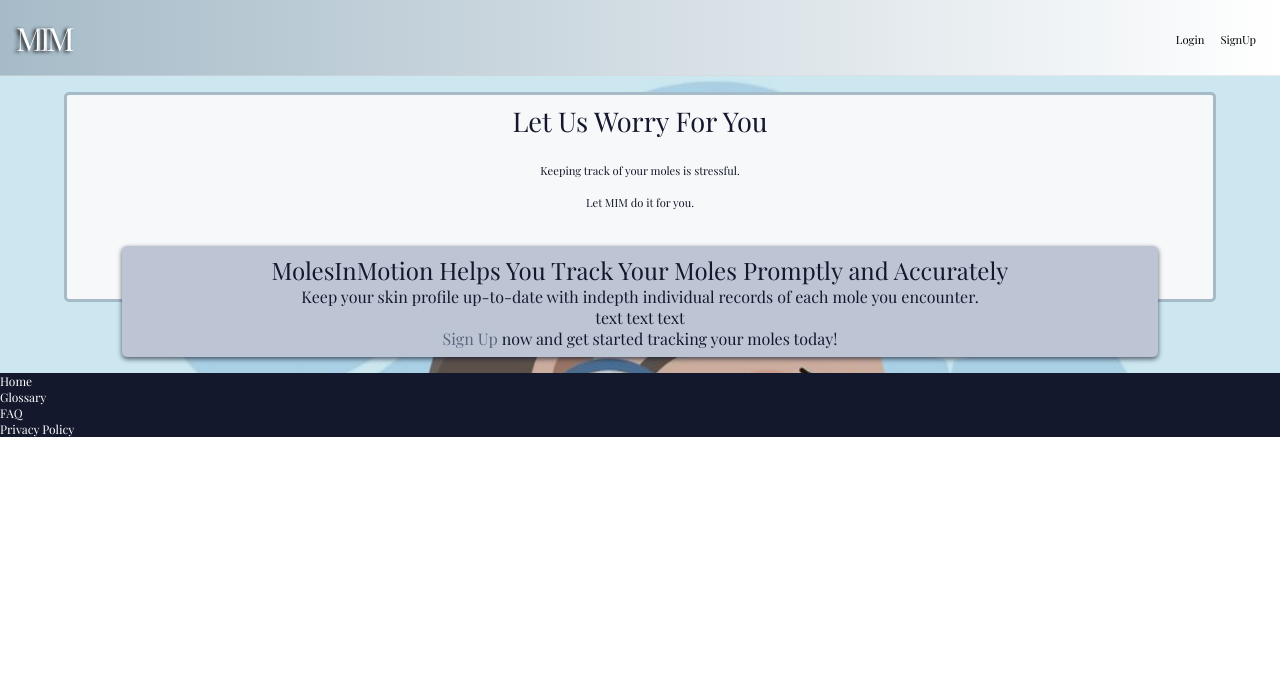
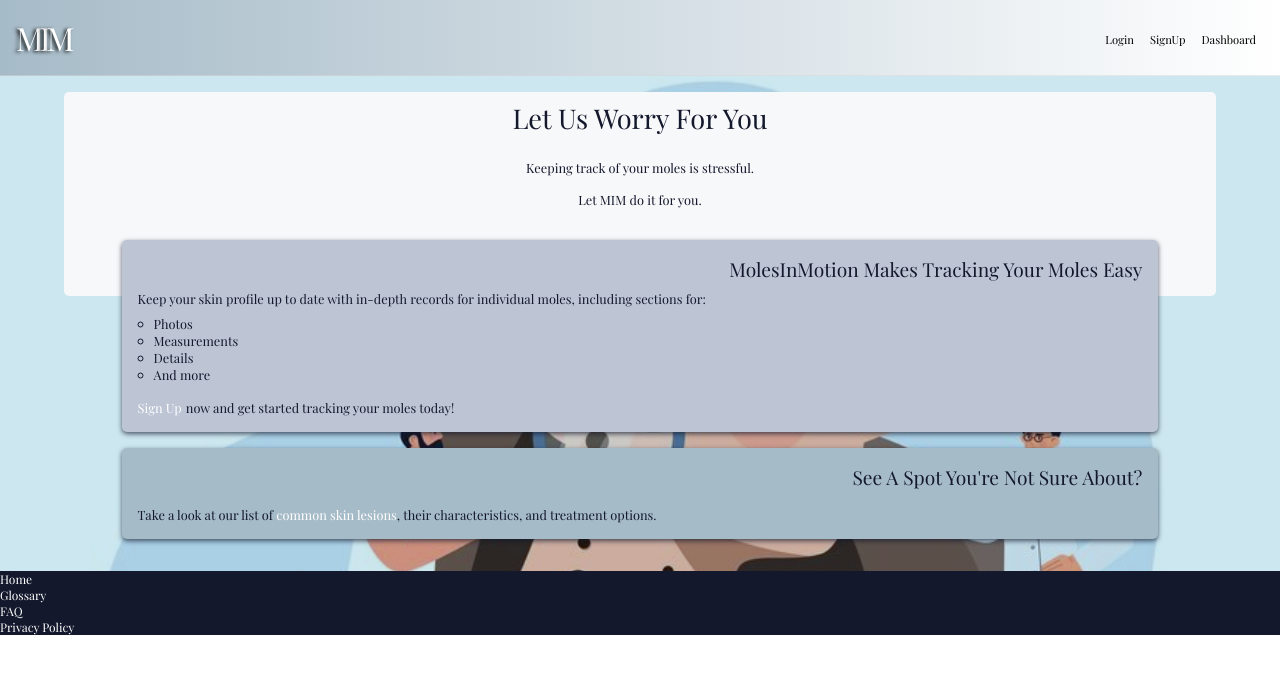
Before and after one commit to sstockall/MIM-client, a React (Create React App) app: page / in a window 1280 px wide. Shown: the top 674 px of the page. Built offline with nearby package versions, Linux system fonts and the light colour scheme.

Commit message:
Finished styling homepage, working on dashboard

```diff
--- a/src/components/Header/Header.js
+++ b/src/components/Header/Header.js
@@ -15,6 +15,7 @@ function Header() {
             <nav className='header__nav'>
                 <NavLink to='/login' className='header__nav-link'>Login</NavLink>
                 <NavLink to='/signup' className='header__nav-link'>SignUp</NavLink>
+                <NavLink to='/dashboard' className='header__nav-link'>Dashboard</NavLink>
             </nav>
         </header>
      );
--- a/src/pages/HomePage/HomePage.js
+++ b/src/pages/HomePage/HomePage.js
@@ -14,14 +14,29 @@ function HomePage() {
                 </section>
                 <section className='home__info'>
                     <div className='home__info-inner'>
-                        <h2 className='home__info-header'>MolesInMotion Helps You Track Your Moles Promptly and Accurately </h2>
+                        <h2 className='home__info-header'><span className='home__info-header--mim'>MolesInMotion</span> Makes Tracking Your Moles Easy</h2>
                         <div className='home__info-textbox'>
-                            <p className='home__info-text'>Keep your skin profile up-to-date with indepth individual records of each mole you encounter.</p>
-                            <p className='home__info-text'>text text text</p>
+                            <p className='home__info-text'>Keep your skin profile up to date with in-depth records for individual moles, including sections for:</p>
+                            <ul className='home__info-list'>
+                                <li className='home__list-item'>Photos</li>
+                                <li className='home__list-item'>Measurements</li>
+                                <li className='home__list-item'>Details</li>
+                                <li className='home__list-item'>And more</li>
+                            </ul>
                         </div>
                         <div className='home__info-cta'>
                             <NavLink to='/signup' className='home__info-link'>Sign Up</NavLink>
                             <span className='home__info-text'>now and get started tracking your moles today!</span>
+                        </div>
+                    </div>
+                </section>
+                <section className='home__lesions'>
+                    <div className='home__lesions-inner'>
+                        <h2 className='home__lesions-header'>See A Spot You're Not Sure About? </h2>
+                        <div className='home__lesions-text'>
+                            <span className='home__lesions-span'>
+                                Take a look at our list of <NavLink to='/lesions' className='home__lesions-link'> common skin lesions</NavLink>, their characteristics, and treatment options.
+                            </span>
                         </div>
                     </div>
                 </section>
--- a/src/pages/HomePage/HomePage.scss
+++ b/src/pages/HomePage/HomePage.scss
@@ -17,7 +17,6 @@
     }
     &__hero {
         background-color: $light-grey;
-        border: 3px solid $background-blue;
         border-radius: 5px;
         padding: 0.5rem;
         padding-bottom: 5rem;
@@ -38,7 +37,7 @@
     }
 
     &__hero-text {
-        font-size: 0.7rem;
+        font-size: $body-fontsize;
         line-height: 1rem;
         padding: 0.5rem 0;
 
@@ -62,24 +61,79 @@
     }
 
     &__info-header {
+        text-align: right;
+        font-size: 1.2rem;
+        padding: 0.5rem;
 
+        &--mim {
+
+        }
     }
 
     &__info-textbox {
-
+        text-align: left;
+        padding: 0 0.5rem;
     }
 
     &__info-text {
+        font-size: $body-fontsize;
+    }
 
+    &__info-list {
+        padding: 0.5rem 1rem;
+        list-style-type: circle;
+    }
+
+    &__list-item {
+        font-size: $body-fontsize;
     }
 
     &__info-cta {
+        text-align: left;
+        font-size: $body-fontsize;
+        padding: 0.5rem;
 
     }
 
     &__info-link {
-        color: $slate;
+        color: white;
         padding-right: 0.5rem;
     }
 
+    &__lesions {
+        display: flex;
+        justify-content: center;
+    }
+
+    &__lesions-inner {
+        width: 90%;
+        border-radius: 5px;
+        box-shadow: 0px 2px 5px rgba(19, 24, 44, 0.7);
+        background-color: $background-blue;
+        padding: 0.5rem;
+        margin: 1rem 0;
+    }
+
+    &__lesions-header {
+        font-size: 1.2rem;
+        padding: 0.5rem;
+        text-align: right;
+    }
+
+    &__lesions-text {
+       display: flex;
+       flex-direction: column;
+       padding: 0.5rem;
+    }
+
+    &__lesions-span {
+        font-size: $body-fontsize;
+        text-align: left;
+    }
+
+    &__lesions-link {
+        color: white;
+        font-size: $body-fontsize;
+    }
+
 }
--- a/src/pages/LoginPage/LoginPage.js
+++ b/src/pages/LoginPage/LoginPage.js
@@ -32,10 +32,13 @@ class LoginPage extends Component {
             <section className="login">
                 <div className='login__inner'>
                     <div className='login__hero'>
-                        <h1 className='login__hero-header'>Stop worrying and start tracking</h1>
+                        <h1 className='login__hero-header'>Hello Again!</h1>
                     </div>
                     <form className='login__form' onSubmit={this.handleLogin}>
                         <div className='login__form-userinfo'>
+                            <div className='login__form-header'>
+                                <h2 className='login__form-header--text'>Sign in to your account</h2>
+                            </div>
                             <div className='login__form-field'>
                                 <InputField className='signup__form-field'type="text" name="email" label="Email" />
                                 <InputField className='signup__form-field'type="password" name="password" label="Password" />
--- a/src/pages/LoginPage/LoginPage.scss
+++ b/src/pages/LoginPage/LoginPage.scss
@@ -9,16 +9,19 @@
     &__inner {
         width: 90%;
         background-color: $light-grey;
+        margin: 1rem;
+        box-shadow: 0px 2px 5px rgba(19, 24, 44, 0.5)
     }
 
     &__hero {
+        background-image: url('../../assets/images/dermatoscope.jpg');
+        background-size: cover;
         border-radius: 3px;
-        box-shadow: 0px 2px 5px rgba(19, 24, 44, 0.1);
-        padding: 1rem;
     }
 
     &__hero-header {
-        padding: 3rem 0;
+        padding: 0.5rem 0 7rem 0.5rem;
+        text-align: left;
     }
 
     &__form {
@@ -30,6 +33,15 @@
     &__form-userinfo {
         display: flex;
         flex-direction: column;
+    }
+
+    &__form-header {
+
+        &--text {
+            font-size: 1rem;
+            font-style: italic;
+            padding-bottom: 0.5rem;
+        }
     }
 
     &__form-field {
--- a/src/pages/SignUpPage/SignUpPage.js
+++ b/src/pages/SignUpPage/SignUpPage.js
@@ -36,10 +36,13 @@ class SignUpPage extends Component {
             <section className="signup">
                 <div className='signup__inner'>
                     <div className='signup__hero'>
-                        <h1 className='signup__hero-header'>Stop Worrying. Start Tracking</h1>
+                        <h2 className='signup__hero-header1'>Start Tracking</h2>
+                        <h2 className='signup__hero-header2'>Your Moles Today!</h2>
                     </div>
                     <form className="signup__form" onSubmit={this.handleSignUp}>
-                        <h2 className='signup__form-header'>Start tracking your moles today!</h2>
+                        <div className='singup__form-header'>
+                            <h2 className='signup__form-header--text'>Create an account</h2>
+                        </div>
                         <div className='signup__form-inputs'>
                             <InputField className='signup__form-field'type="text" name="first_name" label="First Name" />
                             <InputField className='signup__form-field'type="text" name="last_name" label="Last Name" />
--- a/src/pages/SignUpPage/SignUpPage.scss
+++ b/src/pages/SignUpPage/SignUpPage.scss
@@ -19,13 +19,23 @@
     }
 
     &__hero {
-        background-color: $cloud;
+        background-image: url('../../assets/images/mole-shoulder.jpg');
+        background-size: cover;
         border-radius: 3px;
         box-shadow: 0px 2px 5px rgba(19, 24, 44, 0.1);
+        padding-top: 6rem;
+        display: flex;
+        flex-direction: column;
     }
 
-    &__hero-header {
-        padding: 3rem 0;
+    &__hero-header1 {
+        text-align: left;
+        padding: 0.5rem 0 0 1rem;
+    }
+
+    &__hero-header2 {
+        text-align: left;
+        padding: 0 0 0.5rem 1rem;
     }
 
     &__form {
@@ -38,9 +48,12 @@
     }
 
     &__form-header {
-        text-align: left;
-        padding-bottom: 1rem;
-        font-size: 1.25rem;
+
+        &--text {
+            font-size: 1rem;
+            font-style: italic;
+            padding-bottom: 0.5rem;
+        }
     }
 
     &__form-inputs {
--- a/src/styles/partials/_variables.scss
+++ b/src/styles/partials/_variables.scss
@@ -1,12 +1,16 @@
 //Colors
 $background-blue: #A6BBC8;
-$secondary-blue: #0099cc;
+$secondary-blue: #588BAE;
 $light-grey: #F7F8F9;
 $cloud: #BDC5D5;
 $slate: #5C667E;
 $primary-text:#13182C;
+$powder: #B0DFE5;
 
 //Breakpoints
 $mobile-breakpoint: 320px;
 $tablet-breakpoint: 768px;
 $desktop-breakpoint: 1280px;
+
+//Font
+$body-fontsize: 0.8rem;
```
Also changed, not shown: src/assets/images/mole-shoulder.jpg (added), 1 other file (tests, documents, lock files or other folders).
